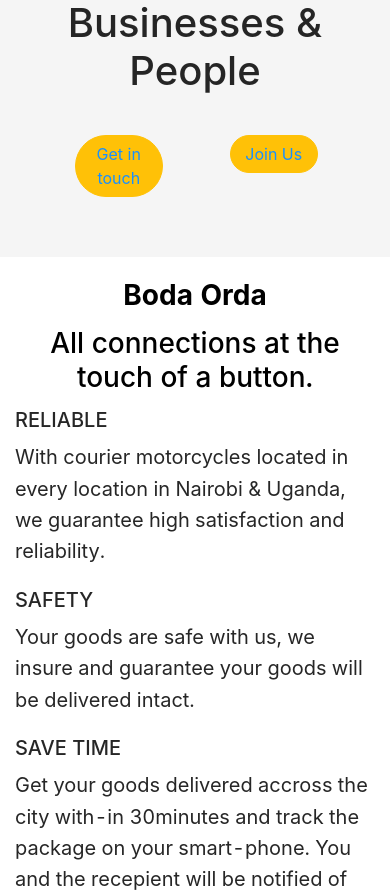
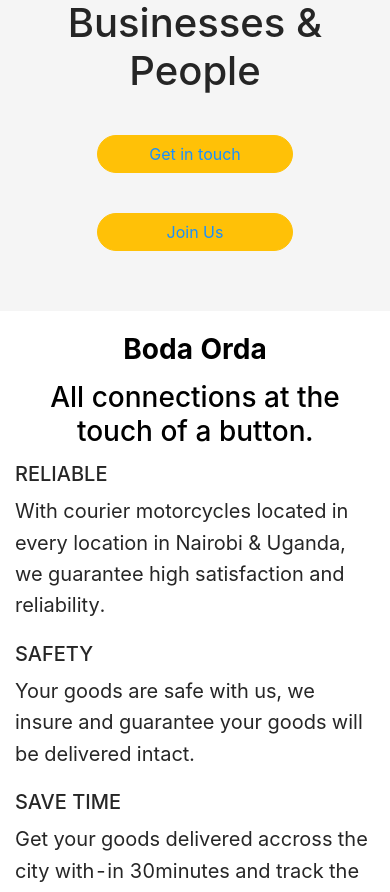
Before and after one commit to gitx5622/bodaorda, a React (Create React App) app: page / in a window 390 px wide. Shown: the part 1361-2253 px from the top of the page. Built offline with nearby package versions, Linux system fonts and the light colour scheme.

Commit message:
changed layout

```diff
--- a/src/components/Main.js
+++ b/src/components/Main.js
@@ -40,10 +40,10 @@
                     <div className="container">
                     <h1>Connecting Businesses & People</h1>
                         <div className="row">
-                            <div className="col">
+                            <div className="col-sm-6">
                                 <button className="round-button btn btn-warning"><a href="/">Get in touch</a></button>
                             </div>
-                            <div className="col">
+                            <div className="col-sm-6">
                                 <button className="round-button btn btn-warning"><a href="/">Join Us</a></button>
                             </div>
                         </div>
```
